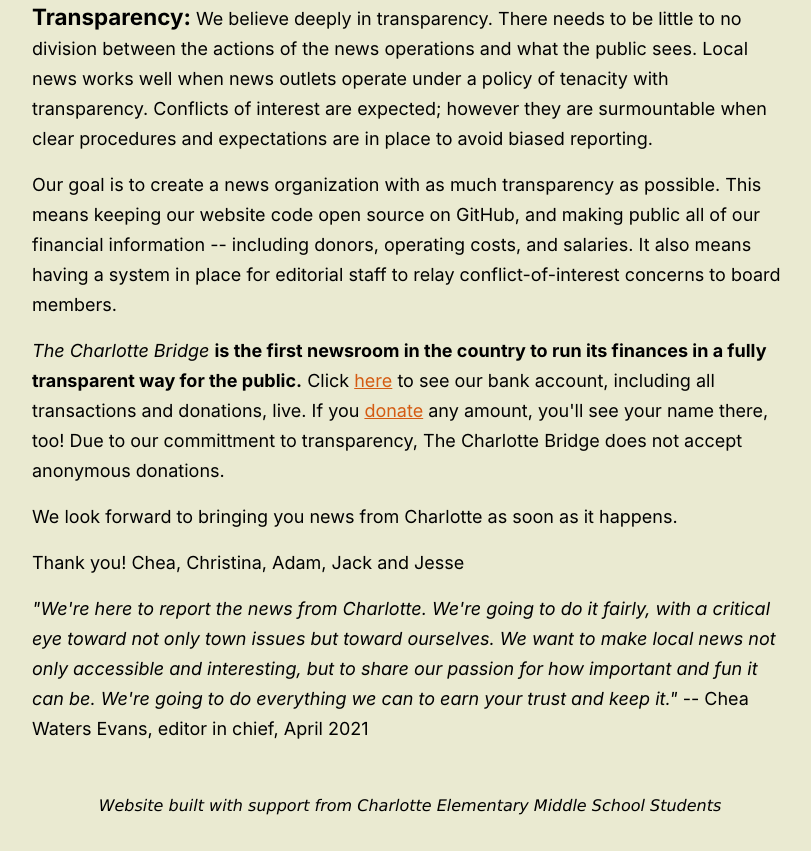
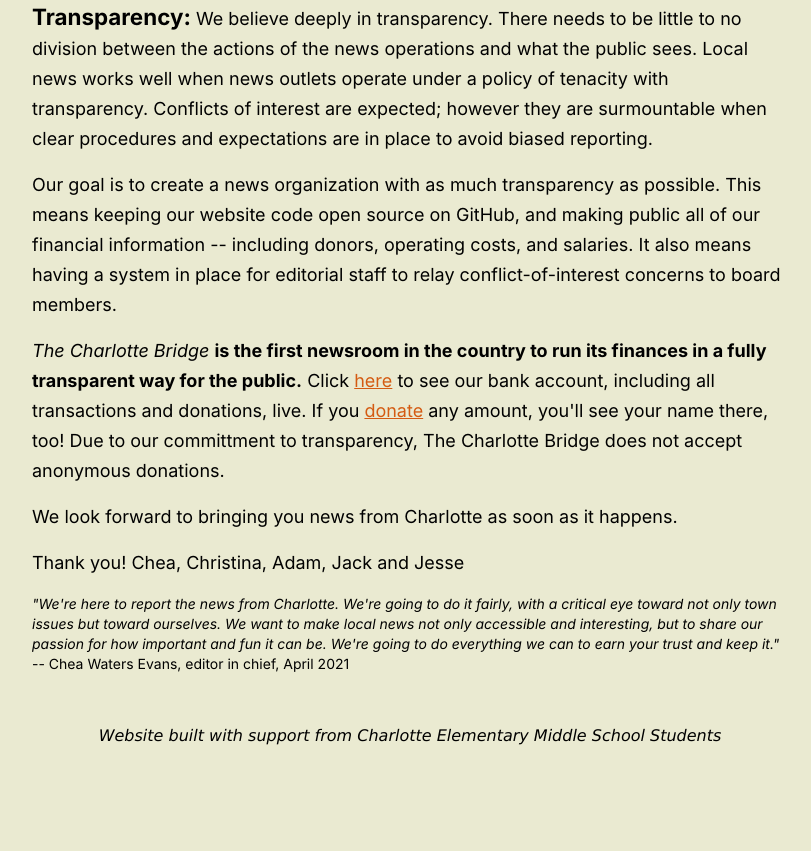
Before and after one commit to christinaasquith/Thecharlottebridge, a plain HTML site: page index.html in a window 1280 px wide. Shown: the part 3703-4554 px from the top of the page, without its empty margins (230-1041 px from the left). After the commit the page ends 4484 px from the top, so only its background shows below. Drawn offline with nearby package versions, Linux system fonts and the light colour scheme; a script that the page names is missing; a web font is replaced by a local one.

```diff
--- a/index.html
+++ b/index.html
@@ -96,7 +96,7 @@
 
     <p>Thank you! Chea, Christina, Adam, Jack and Jesse</p>
 
-    <p><em>"We're here to report the news from Charlotte. We're going to do it fairly, with a critical eye toward not only town issues but toward ourselves. We want to make local news not only accessible and interesting, but to share our passion for how important and fun it can be. We're going to do everything we can to earn your trust and keep it."</em> -- Chea Waters Evans, editor in chief, April 2021</p>
+    <p class="footer-message"><em>"We're here to report the news from Charlotte. We're going to do it fairly, with a critical eye toward not only town issues but toward ourselves. We want to make local news not only accessible and interesting, but to share our passion for how important and fun it can be. We're going to do everything we can to earn your trust and keep it."</em> -- Chea Waters Evans, editor in chief, April 2021</p>
     <br>
     <centre><em>Website built with support from Charlotte Elementary Middle School Students</em></centre>
 
--- a/styles.css
+++ b/styles.css
@@ -101,6 +101,10 @@ img {
   background-position: center;
 }
 
+.footer-message {
+  font-size: 14px;
+  line-height: 20px;
+}
 figure {
   margin: 0;
 }
```
